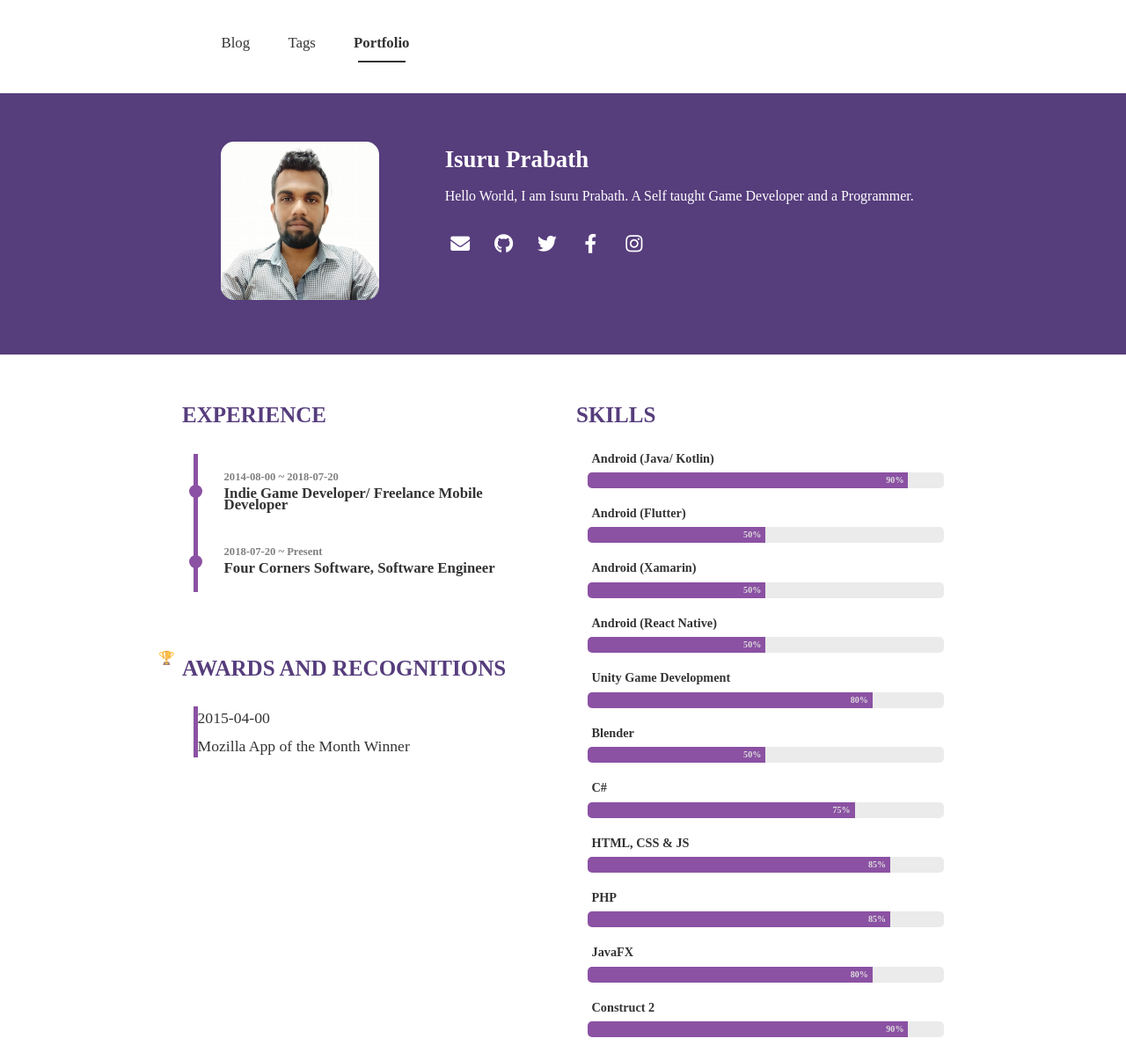
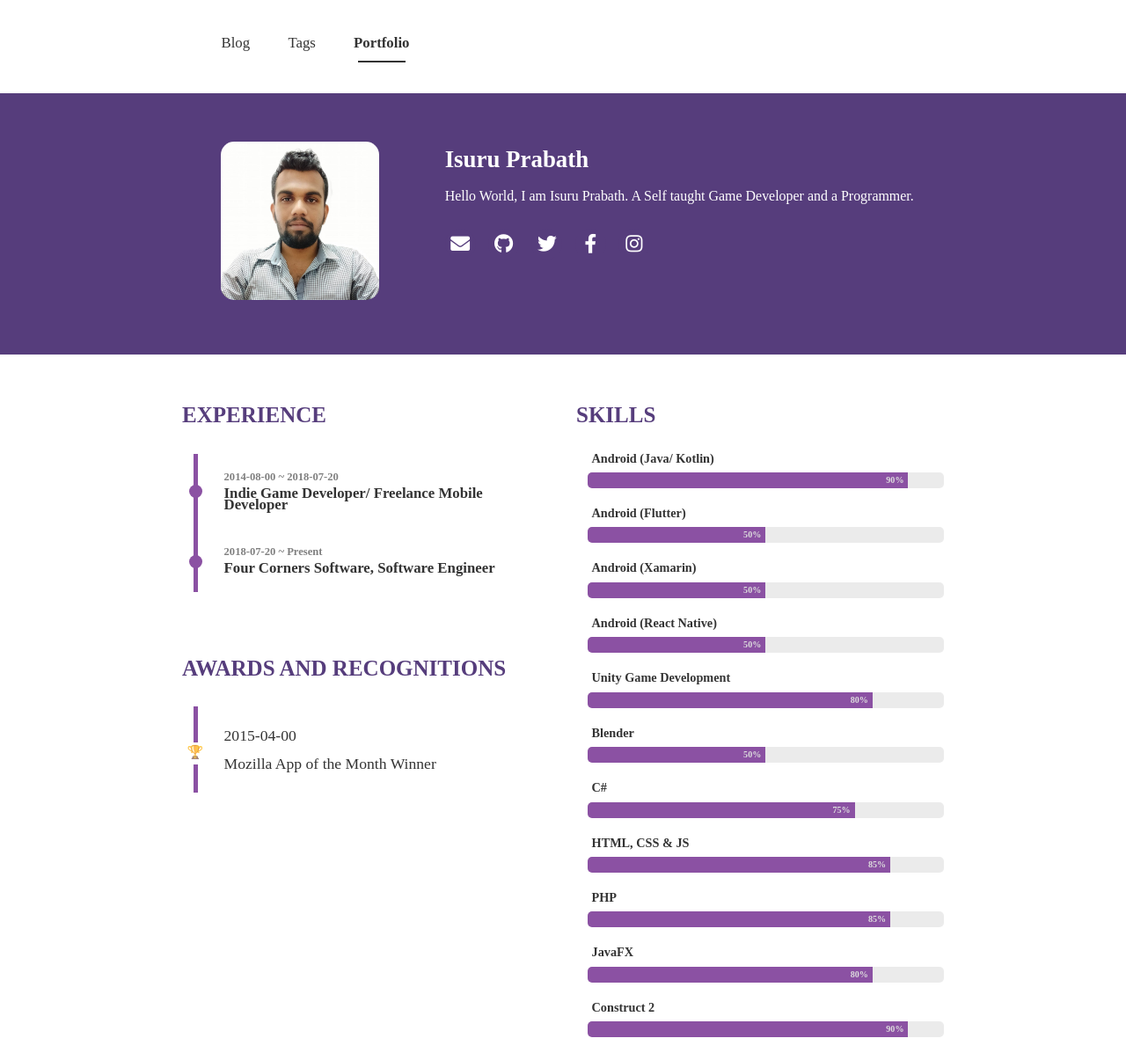
Before and after one commit to IamIsPra/iamispra.github.io, a Jekyll site: the page built from portfolio.html, in a window 1280 px wide. Shown: the whole page at 88% size. Built offline with Jekyll 4.4.1, drawn with Linux system fonts in a browser that asks for light colours; nearby versions of some CDN libraries; some web fonts are replaced.

Commit message:
Update dark_mode.css

```diff
--- a/assets/css/dark_mode.css
+++ b/assets/css/dark_mode.css
@@ -91,6 +91,11 @@ color: #eee !important;
   background: #ccc;
 }
 
+li.awd {
+    position: relative;
+    padding: 15px 0 15px 30px;
+}
+
 li.awd::before{
   content: "🏆";
 position: absolute;
```
